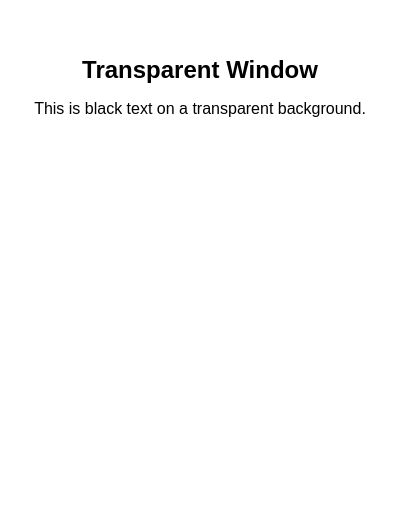
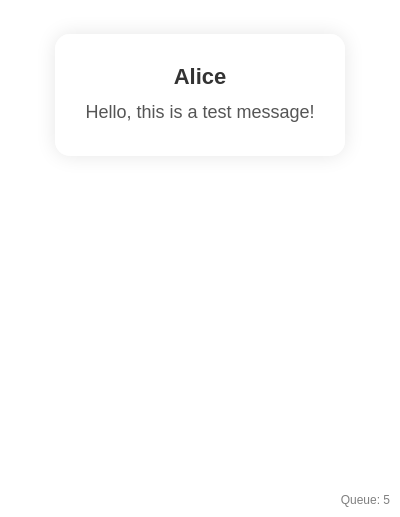
Before and after one commit to derektriley/hcs-t2s, an Electron app: page index.html in a window 400 px wide. Shown: the part 327-844 px from the top of the page. Drawn offline with Linux system fonts and the light colour scheme.

Commit message:
add first fake queue

```diff
--- a/index.html
+++ b/index.html
@@ -2,7 +2,7 @@
 <html>
 <head>
   <meta charset="UTF-8">
-  <title>Transparent App</title>
+  <title>Message Display App</title>
   <style>
     html, body {
       margin: 0;
@@ -23,13 +23,30 @@
       user-select: none;
     }
     .container {
-      padding: 20px;
-      background-color: transparent;
-      border-radius: 10px;
+      padding: 30px;
+      background-color: rgba(255, 255, 255, 0.8);
+      border-radius: 15px;
+      box-shadow: 0 0 20px rgba(0, 0, 0, 0.1);
+      max-width: 80%;
+      transition: opacity 0.5s ease-in-out;
     }
-    h1 {
-      margin: 0;
-      font-size: 24px;
+    .name {
+      font-size: 22px;
+      font-weight: bold;
+      margin-bottom: 10px;
+      color: #333;
+    }
+    .message {
+      font-size: 18px;
+      line-height: 1.4;
+      color: #555;
+    }
+    .queue-stats {
+      position: absolute;
+      bottom: 10px;
+      right: 10px;
+      font-size: 12px;
+      color: rgba(0, 0, 0, 0.5);
     }
     .drag-area {
       position: absolute;
@@ -43,9 +60,90 @@
 </head>
 <body>
   <div class="drag-area"></div>
-  <div class="container">
-    <h1>Transparent Window</h1>
-    <p>This is black text on a transparent background.</p>
+  <div class="container" id="message-container">
+    <div class="name" id="name-display">Loading messages...</div>
+    <div class="message" id="message-display">Please wait</div>
   </div>
+  <div class="queue-stats" id="queue-stats">Queue: 0</div>
+
+  <script>
+    // Message queue system
+    const messageQueue = [
+      { name: "Alice", message: "Hello, this is a test message!" },
+      { name: "Bob", message: "How does this system work?" },
+      { name: "Charlie", message: "This is a longer message to test how the display handles multi-line content that might wrap to multiple lines." },
+      { name: "David", message: "Testing text-to-speech functionality." },
+      { name: "Emma", message: "Final test message in the queue." }
+    ];
+
+    let currentIndex = 0;
+    const container = document.getElementById('message-container');
+    const nameDisplay = document.getElementById('name-display');
+    const messageDisplay = document.getElementById('message-display');
+    const queueStats = document.getElementById('queue-stats');
+
+    // Function to display the next message
+    function displayNextMessage() {
+      if (messageQueue.length === 0) {
+        nameDisplay.textContent = "No messages";
+        messageDisplay.textContent = "Queue is empty";
+        queueStats.textContent = "Queue: 0";
+        return;
+      }
+
+      // Fade out
+      container.style.opacity = 0;
+
+      setTimeout(() => {
+        const item = messageQueue[currentIndex];
+
+        // Update display
+        nameDisplay.textContent = item.name;
+        messageDisplay.textContent = item.message;
+        queueStats.textContent = `Queue: ${messageQueue.length - currentIndex}`;
+
+        // Speak the message
+        speakMessage(item.name, item.message);
+
+        // Fade in
+        container.style.opacity = 1;
+
+        // Move to next message after delay
+        setTimeout(() => {
+          currentIndex = (currentIndex + 1) % messageQueue.length;
+          displayNextMessage();
+        }, 8000); // Display each message for 8 seconds
+      }, 500); // Wait for fade out
+    }
+
+    // Function to speak the message using text-to-speech
+    function speakMessage(name, message) {
+      if ('speechSynthesis' in window) {
+        const speech = new SpeechSynthesisUtterance();
+        speech.text = `${name} sent a message: ${message}`;
+        speech.volume = 1;
+        speech.rate = 1;
+        speech.pitch = 1;
+        window.speechSynthesis.speak(speech);
+      }
+    }
+
+    // Add a new message to the queue
+    function addMessage(name, message) {
+      messageQueue.push({ name, message });
+      queueStats.textContent = `Queue: ${messageQueue.length - currentIndex}`;
+    }
+
+    // For testing: Add a message after 15 seconds
+    setTimeout(() => {
+      addMessage("New User", "This message was added dynamically!");
+    }, 15000);
+
+    // Start displaying messages
+    container.style.opacity = 0;
+    setTimeout(() => {
+      displayNextMessage();
+    }, 1000);
+  </script>
 </body>
 </html>
```
